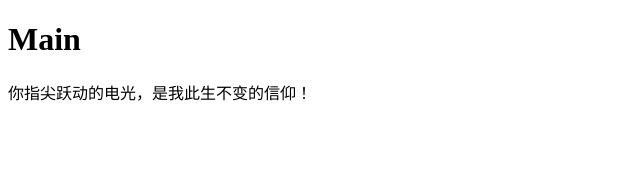
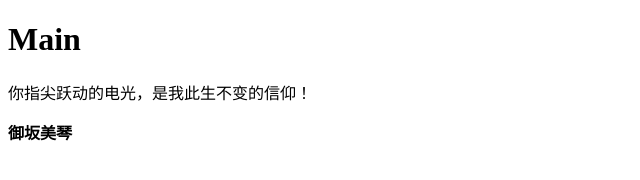
Before and after one commit to MisakaMikoto-RailGun-love/gitTest, a plain HTML site: page main.html in a window 1280 px wide. Shown: the whole page, without its empty margins (0-640 px from the left). Drawn offline with Linux system fonts and the light colour scheme.

Commit message:
feat:add a name

```diff
--- a/main.html
+++ b/main.html
@@ -9,5 +9,6 @@
 <body>
     <h1>Main</h1>
     <p>你指尖跃动的电光，是我此生不变的信仰！</p>
+    <b>御坂美琴</b>
 </body>
 </html>
```
